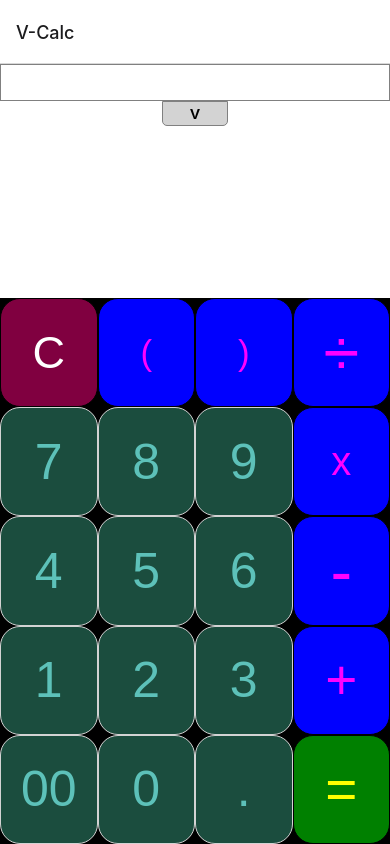
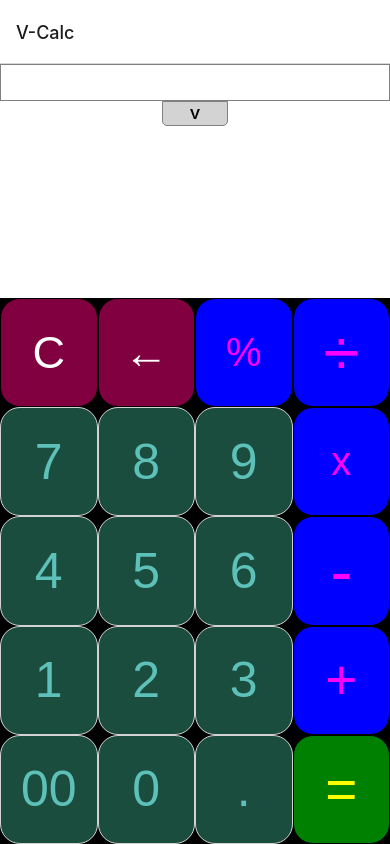
Before and after one commit to juliancabmar/v-calc, a React Native app: screen /V-Calc in a window 390 px wide. Built offline with nearby package versions, Linux system fonts and the light colour scheme.

Commit message:
Add percentage and deleting arrow with them functionalities

```diff
--- a/screens/calculator.js
+++ b/screens/calculator.js
@@ -68,8 +68,8 @@ export function Calculator({navigation}) {
 
     <View style={{flex: (0.22), justifyContent: 'flex-end', backgroundColor: 'white', display: displayC }}>
       <Text style={{fontSize: (() => {
-        if (screen.length > 14) {
-          return 45*(14 / screen.length);
+        if (screen.length > 28) {
+          return 45*(28 / screen.length);
         }
         else {
           return 45;
@@ -98,26 +98,39 @@ export function Calculator({navigation}) {
           <TouchableOpacity style={{
             flex: 0.25,
             borderWidth: 1,
-            backgroundColor: 'blue',
+            backgroundColor: '#800040',
             justifyContent: 'center',
-            borderRadius: 20}} onPress={() => {openParenthesis(); setScreen(global.screen)}}><Text style={{
+            borderRadius: 20}} onPress={() => {
+              if (!(/^-[0-9]$/).test(screen)) {
+                global.screen = global.screen.slice(0, -1);
+                setScreen(global.screen)
+              }
+            }
+            }><Text style={{
               justifyContent: 'center',
               textAlign: 'center',
               fontFamily: 'sans-serif',
-              fontSize: 35, color: 'magenta'
-              }}>(</Text>
+              fontSize: 45, color: 'white'
+              }}>←</Text>
           </TouchableOpacity>
           <TouchableOpacity style={{
             flex: 0.25,
             borderWidth: 1,
             backgroundColor: 'blue',
             justifyContent: 'center',
-            borderRadius: 20}} onPress={() => {closeParenthesis(); setScreen(global.screen); setSubScreen(calculate)}}><Text style={{
+            borderRadius: 20}} onPress={() => {
+              if ((/[0-9]/).test(screen.slice(-1))) {
+                global.screen += '/100';
+                global.screen = calculate();
+                setScreen(calculate);
+                setSubScreen(calculate);
+              }
+            }}><Text style={{
               justifyContent: 'center',
               textAlign: 'center',
               fontFamily: 'sans-serif',
-              fontSize: 35, color: 'magenta'
-              }}>)</Text>
+              fontSize: 40, color: 'magenta'
+              }}>%</Text>
           </TouchableOpacity>
           <TouchableOpacity style={{
             flex: 0.25,
@@ -201,6 +214,7 @@ export function Calculator({navigation}) {
             backgroundColor: 'green',
             justifyContent: 'center',
               borderRadius: 20}} onPress={() => {
+                if (global.screen.length > 0) {
                   if (global.screen == "161180+131282") {
                     global.screen = "";
                     setScreen(global.screen);
@@ -215,6 +229,7 @@ export function Calculator({navigation}) {
                     }
                     setScreen(global.screen);
                     setSubScreen('');
+                  }
                 }
               }}><Text style={{justifyContent: 'center',
               textAlign: 'center',
```
Lines whose indentation alone changed are shown as unchanged.
